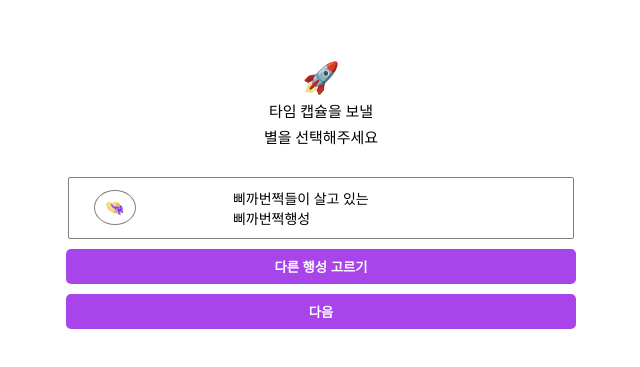
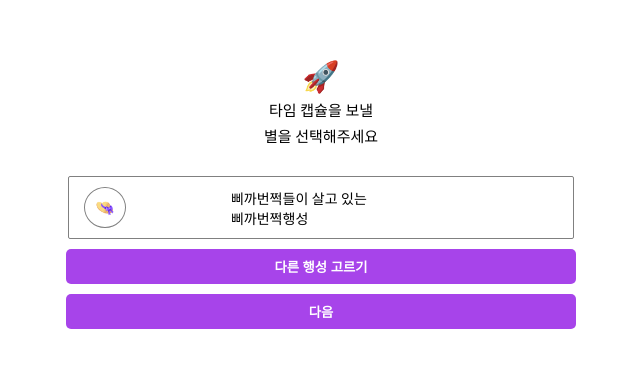
Before and after one commit to cottonsweet/Cosmic-Treasures, a React (Vite) app: page /templates/create/msg in a window 1280 px wide. Shown: the part 201-568 px from the top of the page, without its empty margins (319-959 px from the left). Built offline with nearby package versions, Linux system fonts and the light colour scheme.

Commit message:
캡슐모달, 행성 카드 데이터 디자인 수정

```diff
--- a/src/components/UI/Modal/CapsulModal.module.sass
+++ b/src/components/UI/Modal/CapsulModal.module.sass
@@ -10,17 +10,19 @@
         border: 1px solid grey
         border-radius: 2px
         display: flex
-        padding: 10px 20px
+        padding: 10px 15px
         box-sizing: border-box
         align-items: center
         justify-content: space-between
 
         .capsul-img
+            display: flex
+            justify-content: center
+            align-items: center
             border: 1px solid grey
-            padding: 7px 10px
+            padding: 10px
             box-sizing: border-box
             border-radius: 100%
-            margin-left:5px
 
         .capsul-text
             width: 69%
--- a/src/pages/Card/Planet.module.sass
+++ b/src/pages/Card/Planet.module.sass
@@ -33,10 +33,9 @@
 
         .planet-img
             border: 1px solid grey
-            padding: 7px 10px
+            padding: 10px
             box-sizing: border-box
             border-radius: 100%
-            margin-left:5px
 
         .planet-text
             width: 69%
```
